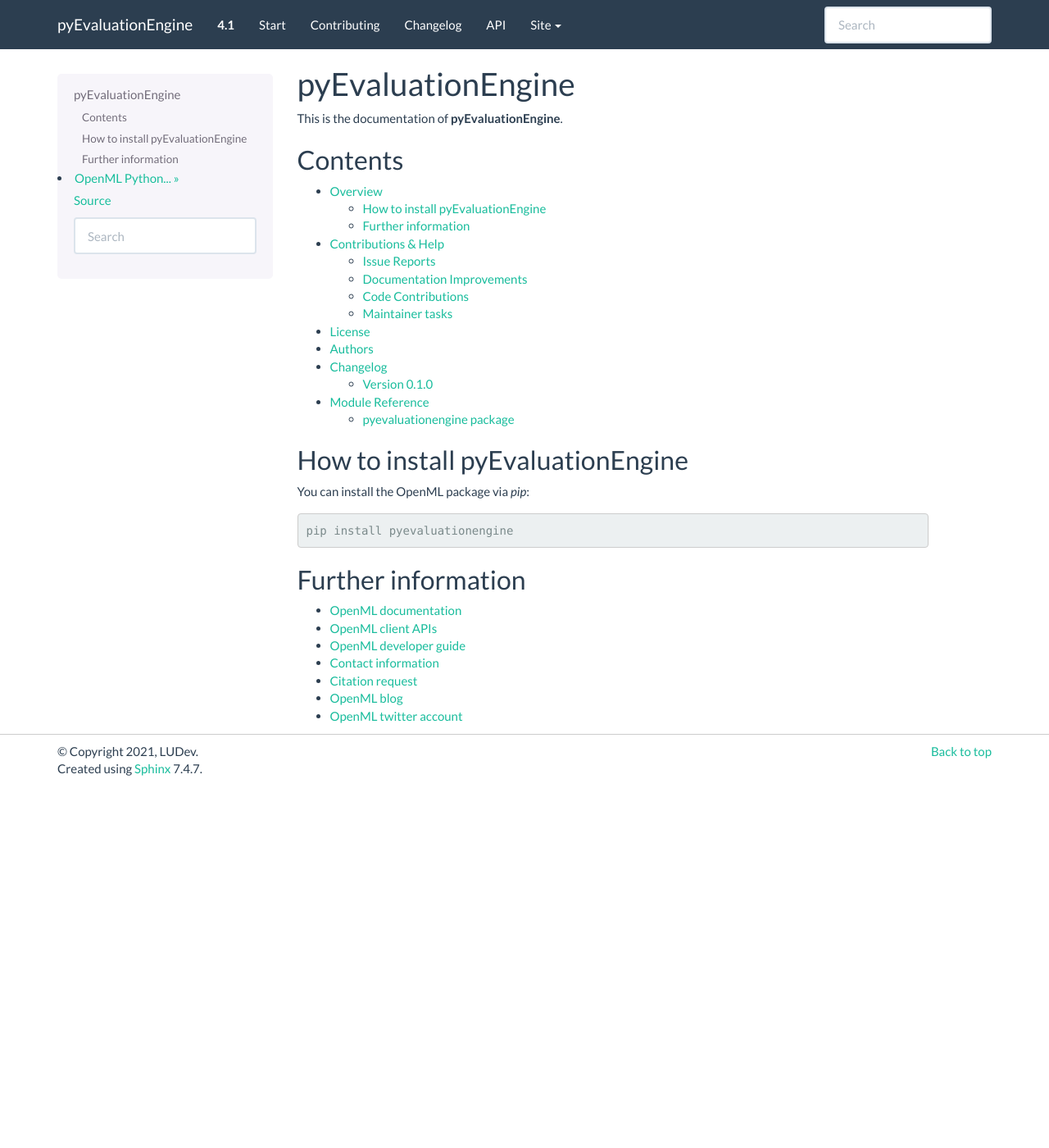
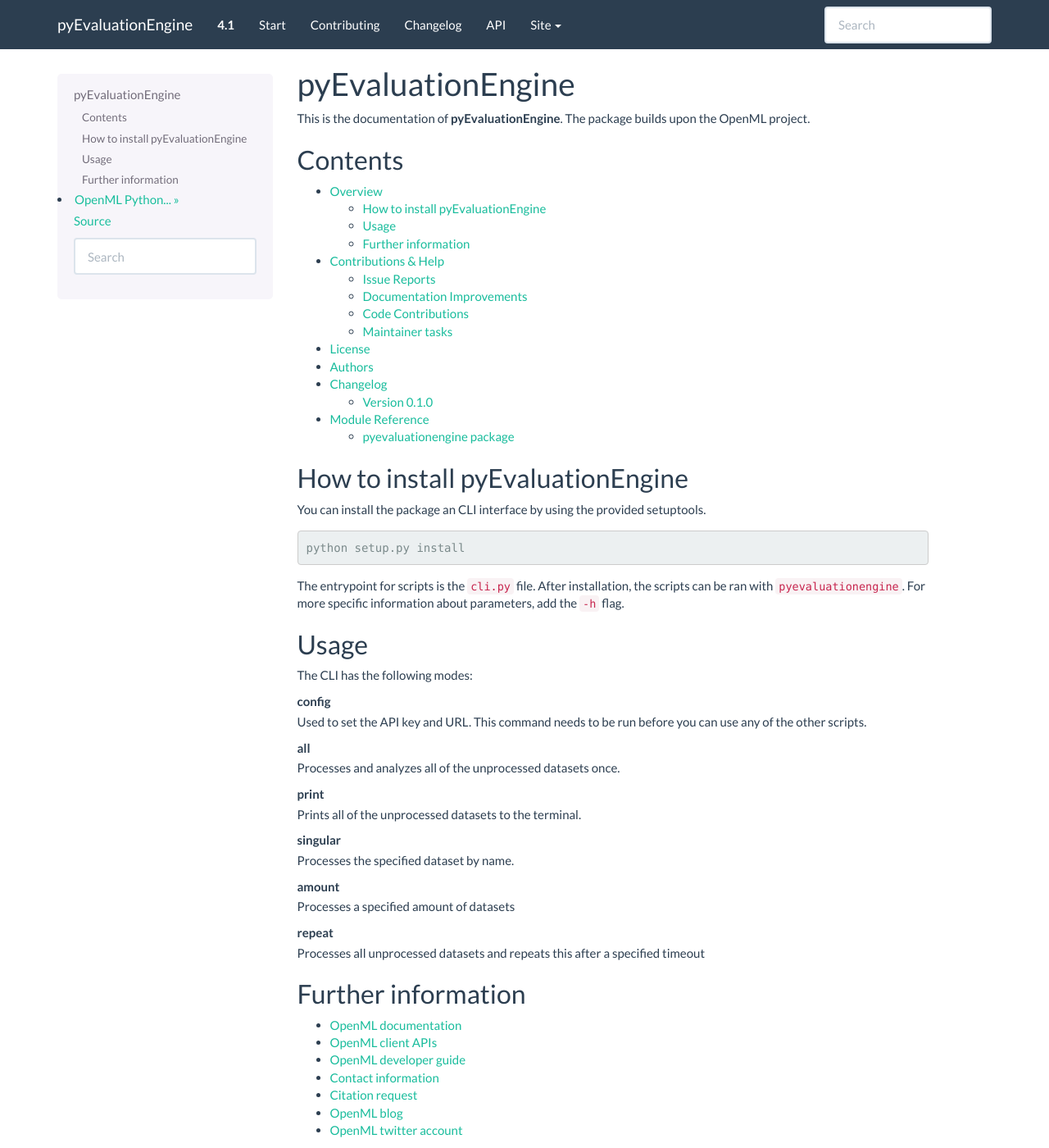
Before and after one commit to openml/pyEvaluationEngine, a Sphinx documentation site: the page built from docs/index.rst, in a window 1280 px wide and 1400 px high. Shown: the whole window at 82% size. Built offline with Sphinx 7.4.7, drawn with Linux system fonts in a browser that asks for light colours.

Commit message:
Update docs

```diff
--- a/docs/index.rst
+++ b/docs/index.rst
@@ -2,10 +2,7 @@
 pyEvaluationEngine
 ==================
 
-This is the documentation of **pyEvaluationEngine**.
-
-.. TODO: Write introduction to the package
-
+This is the documentation of **pyEvaluationEngine**. The package builds upon the OpenML project.
 
 Contents
 ========
@@ -23,11 +20,36 @@
 
 How to install pyEvaluationEngine
 =================================
-You can install the OpenML package via `pip`:
+You can install the package an CLI interface by using the provided setuptools.
 
 .. code:: bash
 
-    pip install pyevaluationengine
+    python setup.py install
+
+The entrypoint for scripts is the ``cli.py`` file. After installation, the scripts can be ran with ``pyevaluationengine``. For more specific information about parameters, add the ``-h`` flag.
+
+
+Usage
+=====
+The CLI has the following modes:
+
+config
+    Used to set the API key and URL. This command needs to be run before you can use any of the other scripts.
+
+all
+    Processes and analyzes all of the unprocessed datasets once.
+
+print
+    Prints all of the unprocessed datasets to the terminal.
+
+singular
+    Processes the specified dataset by name.
+
+amount
+    Processes a specified amount of datasets
+
+repeat
+    Processes all unprocessed datasets and repeats this after a specified timeout
 
 
 Further information
```
Also changed, not shown: README.rst (+27 -2 lines), 1 other file.
